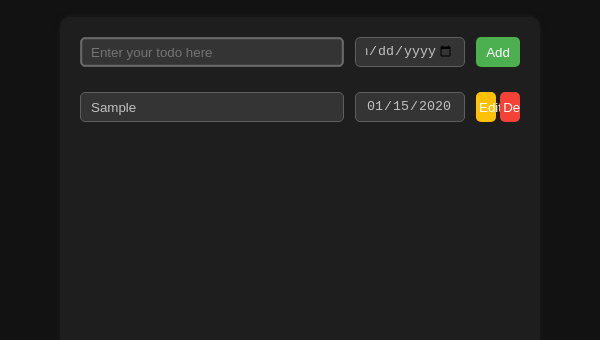
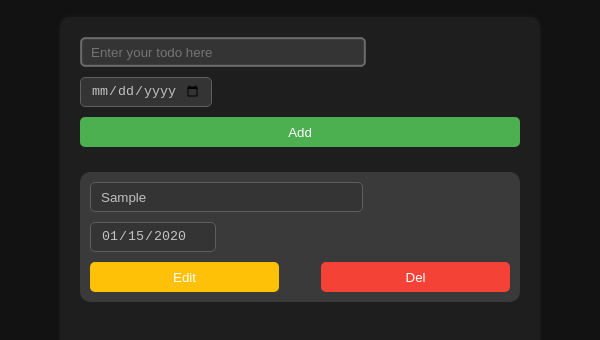
Before and after one commit to gautam5692/Web-Dev-Practice-Projects, a plain HTML site: page Beginner Level/Todo App/index.html in a window 600 px wide. Both pictures are taken after typing "Sample", "2020-01-15" into the empty fields and a click on the button "Add". Shown: the part 60-400 px from the top of the page. Drawn offline with Linux system fonts and the light colour scheme.

Commit message:
modified todo app

```diff
--- a/Beginner Level/Todo App/index.html
+++ b/Beginner Level/Todo App/index.html
@@ -12,8 +12,10 @@
   <h1>Todo List App</h1>
   <div class="todo-app-container">
     <div class="todo-inputs">
-      <input type="text" name="todo-des" id="todo-des" placeholder="Enter your todo here" autocomplete="off">
-      <input type="date" name="todo-date" id="todo-date">
+      <div class="input-box">
+        <input type="text" name="todo-des" id="todo-des" placeholder="Enter your todo here" autocomplete="off">
+        <input type="date" name="todo-date" id="todo-date">
+      </div>
       <button id="add-todo">Add</button>
     </div>
     <div id="todo-list"></div>
--- a/Beginner Level/Todo App/script.js
+++ b/Beginner Level/Todo App/script.js
@@ -72,15 +72,20 @@ function displayTodoList(taskDes, taskDate, listId = Date.now().toString()) {
   list_todoDiv.classList.add("list-todo-div");
   list_todoDiv.dataset.id = listId;
 
+  const list_todoDesDate_container = document.createElement("div");
+  list_todoDesDate_container.classList.add("list-tododesdate-container");
+
   const list_todoDes = document.createElement("input");
   list_todoDes.type = "text";
   list_todoDes.readOnly = true;
   list_todoDes.classList.add("list-todo-des");
+  list_todoDes.classList.add("no-focus");
 
   const list_todoDate = document.createElement("input");
   list_todoDate.type = "date";
   list_todoDate.readOnly = true;
   list_todoDate.classList.add("list-todo-date");
+  list_todoDate.classList.add("no-focus");
 
   const list_todoBtnsDiv = document.createElement("div");
   list_todoBtnsDiv.classList.add("list-todobtns-div");
@@ -102,11 +107,13 @@ function displayTodoList(taskDes, taskDate, listId = Date.now().toString()) {
     del(list_todoDiv);
   });
 
+  list_todoDesDate_container.appendChild(list_todoDes);
+  list_todoDesDate_container.appendChild(list_todoDate);
+
   list_todoBtnsDiv.appendChild(list_todoEditBtn);
   list_todoBtnsDiv.appendChild(list_todoDelBtn);
 
-  list_todoDiv.appendChild(list_todoDes);
-  list_todoDiv.appendChild(list_todoDate);
+  list_todoDiv.appendChild(list_todoDesDate_container);
   list_todoDiv.appendChild(list_todoBtnsDiv);
   todoListDiv.appendChild(list_todoDiv);
 }
@@ -114,9 +121,10 @@ function displayTodoList(taskDes, taskDate, listId = Date.now().toString()) {
 function edit(list_todoDes, list_todoDate, list_todoEditBtn, list_todoBtnsDiv) {
   list_todoDes.readOnly = false;
   list_todoDes.focus();
+  list_todoDes.classList.remove("no-focus");
 
   list_todoDate.readOnly = false;
-  list_todoDes.focus();
+  list_todoDate.classList.remove("no-focus");
 
   const list_todoSaveBtn = document.createElement("button");
   list_todoSaveBtn.textContent = "Save";
@@ -178,17 +186,25 @@ function del(list_todoDiv) {
 
   confirmYesBtn.addEventListener("click", () => {
     confirmDelDiv.classList.add("animated-out");
-    confirmDelDiv.addEventListener("animationend", () => {
-      confirmDelDiv.remove();
-    });
-    list_todoDiv.remove();
-    saveTodo();
+    confirmDelDiv.addEventListener(
+      "animationend",
+      () => {
+        confirmDelDiv.remove();
+        list_todoDiv.remove();
+        saveTodo();
+      },
+      { once: true }
+    );
   });
 
   confirmNoBtn.addEventListener("click", () => {
     confirmDelDiv.classList.add("animated-out");
-    confirmDelDiv.addEventListener("animationend", () => {
-      confirmDelDiv.remove();
-    });
+    confirmDelDiv.addEventListener(
+      "animationend",
+      () => {
+        confirmDelDiv.remove();
+      },
+      { once: true }
+    );
   });
 }
--- a/Beginner Level/Todo App/style.css
+++ b/Beginner Level/Todo App/style.css
@@ -76,9 +76,23 @@ h1 {
   animation: fadeInScale 0.3s ease-out;
 }
 
+.list-todo-div {
+  background-color: #3a3a3a;
+  padding: 10px;
+  border-radius: 10px;
+}
+
+.input-box,
+.list-tododesdate-container {
+  width: 85%;
+  display: flex;
+  justify-content: space-between;
+  row-gap: 10px;
+}
+
 #todo-des,
 .list-todo-des {
-  width: 60%;
+  width: 70%;
   height: 30px;
   padding: 0 10px;
   border-radius: 5px;
@@ -98,12 +112,18 @@ h1 {
   border: 1px solid rgb(95, 95, 95);
 }
 
-#todo-des:focus,
-#todo-date:focus,
-.list-todo-des:focus,
-.list-todo-date:focus {
+input:focus {
   outline: none;
   box-shadow: inset 0 0 2px white;
+}
+
+.no-focus {
+  cursor: auto;
+}
+
+.no-focus:focus {
+  outline: none;
+  box-shadow: none;
 }
 
 button {
@@ -250,3 +270,100 @@ button:hover {
 .confirm-no-btn {
   background-color: #f44336;
 }
+
+/* Extra small devices (phones, less than 600px) */
+@media (max-width: 600px) {
+  .todo-inputs,
+  .list-todo-div {
+    flex-direction: column;
+    justify-content: center;
+    row-gap: 10px;
+  }
+
+  .input-box,
+  .list-tododesdate-container {
+    width: 100%;
+    flex-direction: column;
+    row-gap: 10px;
+  }
+
+  #todo-des,
+  #todo-date,
+  .list-todo-des,
+  .list-todo-date,
+  #add-todo {
+    width: 100%;
+  }
+
+  .list-todobtns-div {
+    width: 100%;
+  }
+
+  .confirm-del-div {
+    width: 60%;
+  }
+
+  .confirm-yes-btn,
+  .confirm-no-btn {
+    width: 30%;
+  }
+}
+
+/* Small devices (portrait tablets and large phones, 600px and up) */
+
+@media (min-width: 600px) and (max-width: 768px) {
+  .todo-inputs,
+  .list-todo-div {
+    flex-direction: column;
+    row-gap: 10px;
+  }
+
+  .input-box,
+  .list-tododesdate-container {
+    width: 100%;
+  }
+
+  #todo-des,
+  .list-todo-des {
+    width: 65%;
+  }
+  #todo-date,
+  .list-todo-date {
+    width: 30%;
+  }
+
+  #add-todo,
+  .list-todobtns-div {
+    width: 100%;
+  }
+}
+
+/* Medium devices (landscape tablets, 768px and up) */
+@media (min-width: 768px) and (max-width: 1024px) {
+  .input-box,
+  .list-tododesdate-container {
+    width: 80%;
+  }
+
+  #add-todo,
+  .list-todobtns-div {
+    width: 15%;
+  }
+
+  #todo-des,
+  .list-todo-des {
+    width: 60%;
+  }
+  #todo-date,
+  .list-todo-date {
+    width: 35%;
+  }
+}
+
+/* Large devices (laptops/desktops, 1024px and up) */
+@media (min-width: 1024px) and (max-width: 1280px) {
+}
+
+/* Extra large devices (large desktops, 1280px and up) */
+@media (min-width: 1280px) {
+}
```
